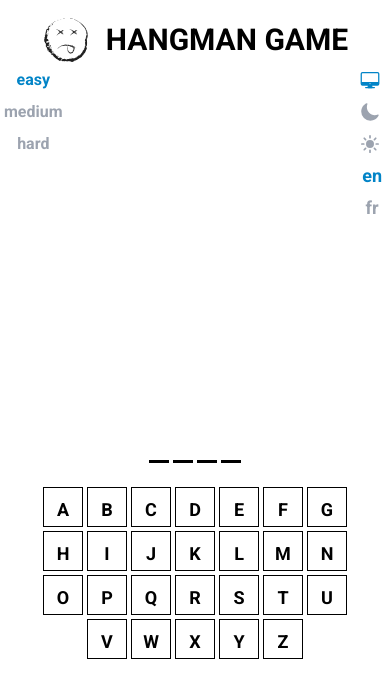
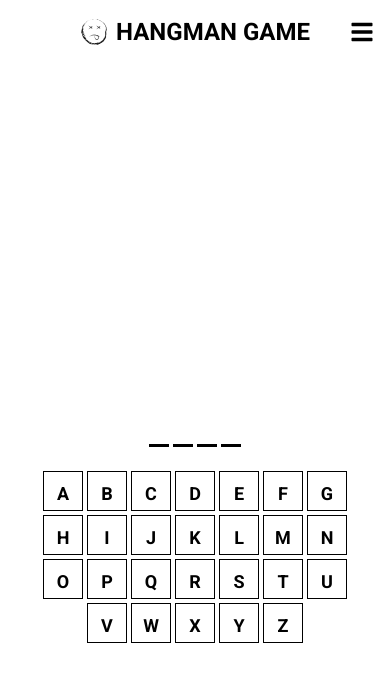
Before and after one commit to BorisLabianca/hangman-game, a React (Vite) app: page / in a window 390 px wide. Shown: the top 698 px of the page. Built offline with nearby package versions, Linux system fonts and the light colour scheme; a web font is replaced by a local one.

Commit message:
added header component still working on md switches appearance

```diff
--- a/src/App.tsx
+++ b/src/App.tsx
@@ -4,9 +4,7 @@ import "./App.css";
 import languageSwitch from "./assets/languageSwitch.json";
 
 // Components imports
-import ThemeSwitch from "./components/ThemeSwitch";
-import DifficultySwitch from "./components/DifficultySwitch";
-import LanguageSwitch from "./components/LanguageSwitch";
+import Header from "./components/Header";
 import HangmanDrawing from "./components/HangmanDrawing";
 import HangmanWord from "./components/HangmanWord";
 import Keyboard from "./components/Keyboard";
@@ -80,21 +78,11 @@ function App() {
 
   return (
     <div className="App dark:bg-black min-h-screen flex flex-col items-center">
-      <header className="p-4 flex justify-center items-center gap-4">
-        <div className="bg-[url('./assets/hangman_logo.svg')] dark:bg-[url('./assets/hangman_logo_dark_mode.svg')] h-12 w-12 md:h-20 md:w-20" />
-        <h1 className="dark:text-gray-400 text-3xl md:text-6xl font-semibold uppercase">
-          {language === "en"
-            ? languageSwitch.en.title
-            : language === "fr" && languageSwitch.fr.title}
-        </h1>
-      </header>
-      <ThemeSwitch />
-      <DifficultySwitch
+      <Header
+        getWord={getWord}
         setWordToGuess={setWordToGuess}
         setGuessedLetters={setGuessedLetters}
-        getWord={getWord}
       />
-      <LanguageSwitch />
       <div className="flex flex-col gap-6 my-0 mx-3 items-center p-4 justify-center max-w-5xl md:border-gray-200 md:border-solid md:border md:rounded-lg md:shadow-xl">
         <p
           className={`text-2xl font-semibold md:text-3xl text-center dark:text-gray-400 h-8 md:h-9 ${
--- a/src/components/DifficultySwitch.tsx
+++ b/src/components/DifficultySwitch.tsx
@@ -2,6 +2,7 @@ import { useAppDispatch, useAppSelector } from "../hooks";
 
 // Slice related imports
 import { setDifficulty } from "../features/difficulty/difficultySlice";
+import { toggleDropdown } from "../features/dropdown/dropdownSlice";
 
 // Language content import
 import languageSwitch from "../assets/languageSwitch.json";
@@ -20,22 +21,30 @@ const DifficultySwitch = ({
   const dispatch = useAppDispatch();
   const difficulty = useAppSelector((state) => state.difficulty.level);
   const language = useAppSelector((state) => state.language.language);
+  const isOpen = useAppSelector((state) => state.dropdown.isOpen);
 
   return (
-    <div className="duration-200 text-gray-400 dark:text-gray-300 rounded-lg flex flex-col items-center mb-4 fixed top-16 left-1">
+    <div
+      className={`duration-200 text-gray-400 dark:text-gray-300 rounded-lg flex flex-col items-center md:mb-4 md:fixed md:top-16 md:left-1 ease-in-out md:w-fit md:h-fit md:overflow-visible ${
+        !isOpen && "h-0 w-0 overflow-hidden"
+      }`}
+    >
       {language === "en"
         ? languageSwitch[language].levelOptions.map((option) => {
             return (
               <div
                 key={option.level}
-                className={`h-8 leading-9 rounded-full flex justify-center items-center ${
+                className={`md:h-8 leading-9 rounded-full flex justify-center items-center ${
                   difficulty === option.level && "text-sky-600"
-                } font-bold cursor-pointer`}
+                } font-bold cursor-pointer ${
+                  !isOpen && "h-0 w-0 overflow-hidden"
+                } duration-200 ease-in-out md:overflow-visible `}
                 onClick={() => {
                   difficulty !== option.level &&
                     dispatch(setDifficulty(option.level));
                   difficulty !== option.level && setGuessedLetters([]);
                   difficulty !== option.level && setWordToGuess(getWord());
+                  dispatch(toggleDropdown());
                 }}
               >
                 {option.text}
@@ -47,14 +56,17 @@ const DifficultySwitch = ({
             return (
               <div
                 key={option.level}
-                className={`h-8 leading-9 rounded-full flex justify-center items-center ${
+                className={`md:h-8 leading-9 rounded-full flex justify-center items-center ${
                   difficulty === option.level && "text-sky-600"
-                } font-bold cursor-pointer`}
+                } font-bold cursor-pointer ${
+                  !isOpen && "h-0 w-0 overflow-hidden"
+                } duration-200 ease-in-out md:overflow-visible `}
                 onClick={() => {
                   difficulty !== option.level &&
                     dispatch(setDifficulty(option.level));
                   difficulty !== option.level && setGuessedLetters([]);
                   difficulty !== option.level && setWordToGuess(getWord());
+                  dispatch(toggleDropdown());
                 }}
               >
                 {option.text}
--- /dev/null
+++ b/src/components/Header.tsx
@@ -0,0 +1,92 @@
+import { useEffect, useRef } from "react";
+import { useAppSelector, useAppDispatch } from "../hooks";
+import languageSwitch from "../assets/languageSwitch.json";
+import { FaBars } from "react-icons/fa";
+
+// Components imports
+import ThemeSwitch from "../components/ThemeSwitch";
+import DifficultySwitch from "../components/DifficultySwitch";
+import LanguageSwitch from "../components/LanguageSwitch";
+
+import { toggleDropdown } from "../features/dropdown/dropdownSlice";
+
+interface HeaderProps {
+  setWordToGuess: (val: string) => void;
+  setGuessedLetters: (val: string[]) => void;
+  getWord: () => any;
+}
+
+const Header = ({
+  setWordToGuess,
+  setGuessedLetters,
+  getWord,
+}: HeaderProps) => {
+  const dispatch = useAppDispatch();
+  const language = useAppSelector((state) => state.language.language);
+  const isOpen = useAppSelector((state) => state.dropdown.isOpen);
+  const hamburgerRef = useRef<HTMLDivElement>(null);
+  const dropdownRef = useRef<HTMLDivElement>(null);
+
+  useEffect(() => {
+    const handleClickOutside = (event: any) => {
+      if (
+        !hamburgerRef.current?.contains(event.target) &&
+        !dropdownRef.current?.contains(event.target)
+      ) {
+        dispatch(toggleDropdown());
+      }
+    };
+    document.addEventListener("click", handleClickOutside);
+    return () => {
+      document.removeEventListener("click", handleClickOutside);
+    };
+  }, []);
+
+  return (
+    <header className="p-4 flex justify-center items-center gap-2 md:gap-4">
+      <div className="bg-[url('./assets/hangman_logo.svg')] dark:bg-[url('./assets/hangman_logo_dark_mode.svg')] h-7 w-7 md:h-20 md:w-20" />
+      <h1 className="dark:text-gray-400 text-2xl md:text-6xl font-semibold uppercase">
+        {language === "en"
+          ? languageSwitch.en.title
+          : language === "fr" && languageSwitch.fr.title}
+      </h1>
+      <div
+        className="text-2xl absolute right-4 visible md:invisible"
+        onClick={() => {
+          dispatch(toggleDropdown());
+        }}
+        ref={hamburgerRef}
+      >
+        <FaBars className="dark:text-gray-400" />
+      </div>
+
+      <div
+        className={`dropdown-menu fixed top-12 right-4 origin-top-right flex items-start gap-6 p-3 ${
+          isOpen
+            ? "w-fit h-fit dark:bg-slate-800 dark:drop-shadow-[0px_0px_10px_rgba(225,225,225,0.5)] bg-white shadow-lg"
+            : "w-0 h-0 overflow-hidden shadow-none invisible bg-none"
+        } md:hidden duration-200 ease-in-out z-10`}
+        ref={dropdownRef}
+      >
+        <ThemeSwitch />
+        <DifficultySwitch
+          setWordToGuess={setWordToGuess}
+          setGuessedLetters={setGuessedLetters}
+          getWord={getWord}
+        />
+        <LanguageSwitch />
+      </div>
+      <div className="hidden md:block">
+        <ThemeSwitch />
+        <DifficultySwitch
+          setWordToGuess={setWordToGuess}
+          setGuessedLetters={setGuessedLetters}
+          getWord={getWord}
+        />
+        <LanguageSwitch />
+      </div>
+    </header>
+  );
+};
+
+export default Header;
--- a/src/components/LanguageSwitch.tsx
+++ b/src/components/LanguageSwitch.tsx
@@ -8,6 +8,8 @@ const options = [{ language: "en" }, { language: "fr" }];
 const LanguageSwitch = () => {
   const dispatch = useAppDispatch();
   const language = useAppSelector((state) => state.language.language);
+  const isOpen = useAppSelector((state) => state.dropdown.isOpen);
+
   const handleClick = (option: string) => {
     if (language !== option) {
       dispatch(switchLanguage(option));
@@ -18,14 +20,20 @@ const LanguageSwitch = () => {
     }
   };
   return (
-    <div className="duration-200 text-gray-400 dark:text-gray-300 rounded-lg flex flex-col items-center mb-4 fixed top-40 right-2">
+    <div
+      className={`duration-200 ease-in-out text-gray-400 dark:text-gray-300 rounded-lg flex flex-col items-center md:mb-4 md:fixed md:top-40 md:right-2 md:h-18 md:w-fit md:overflow-visible ${
+        !isOpen && "h-0 w-0 overflow-hidden"
+      }`}
+    >
       {options.map((option) => {
         return (
           <div
             key={option.language}
-            className={`h-8 w-auto text-lg leading-9 rounded-full flex justify-center items-center ${
+            className={`h-8 w-auto text-lg leading-9 rounded-full flex justify-center items-center md:overflow-visible  ${
               language === option.language && "text-sky-600"
-            } font-bold cursor-pointer`}
+            } font-bold cursor-pointer ${
+              !isOpen && "h-0 w-0 overflow-hidden"
+            } duration-200 ease-in-out`}
             onClick={() => {
               handleClick(option.language);
             }}
--- a/src/components/ThemeSwitch.tsx
+++ b/src/components/ThemeSwitch.tsx
@@ -3,12 +3,15 @@ import { useAppDispatch, useAppSelector } from "../hooks";
 
 // Slice related imports
 import { switchTheme } from "../features/theme/themeSlice";
+import { toggleDropdown } from "../features/dropdown/dropdownSlice";
 
 // Icon imports
 import { IoDesktopOutline, IoSunny, IoMoon } from "react-icons/io5";
 
 const ThemeSwitch = () => {
   const theme = useAppSelector((state) => state.theme.theme);
+  const isOpen = useAppSelector((state) => state.dropdown.isOpen);
+
   const dispatch = useAppDispatch();
 
   // Different theme options
@@ -57,17 +60,25 @@ const ThemeSwitch = () => {
       }
     }
   });
+
   return (
-    <div className="duration-200 text-gray-400 dark:text-gray-300 rounded-lg flex flex-col-reverse md:flex-row items-center mb-4 fixed top-16 right-1">
+    <div
+      className={`duration-200 ease-in-out text-gray-400 dark:text-gray-300 rounded-lg flex flex-col-reverse md:flex-row items-center md:mb-4 md:fixed md:top-16 md:right-1 ${
+        !isOpen && "h-0 w-0"
+      }`}
+    >
       {options.map((option) => {
         return (
           <div
             key={option.text}
             className={`w-8 h-8 leading-9 text-xl rounded-full flex items-center justify-center ${
               theme === option.text && "text-sky-600"
-            } cursor-pointer`}
+            } cursor-pointer ${
+              !isOpen && "h-0 w-0 overflow-hidden"
+            } duration-200 ease-in-out`}
             onClick={() => {
               dispatch(switchTheme(option.text));
+              dispatch(toggleDropdown());
             }}
           >
             {option.icon}
--- /dev/null
+++ b/src/features/dropdown/dropdownSlice.tsx
@@ -0,0 +1,24 @@
+import { createSlice } from "@reduxjs/toolkit";
+import { RootState } from "../store";
+
+interface InitialState {
+  isOpen: boolean;
+}
+
+const initialState: InitialState = {
+  isOpen: false,
+};
+
+const dropdownSlice = createSlice({
+  name: "dropdown",
+  initialState,
+  reducers: {
+    toggleDropdown: (state) => {
+      state.isOpen = !state.isOpen;
+    },
+  },
+});
+
+export const { toggleDropdown } = dropdownSlice.actions;
+export const selectDropdown = (state: RootState) => state.dropdown.isOpen;
+export default dropdownSlice.reducer;
--- a/src/features/store.tsx
+++ b/src/features/store.tsx
@@ -2,12 +2,14 @@ import { configureStore } from "@reduxjs/toolkit";
 import themeReducer from "./theme/themeSlice";
 import languageReducer from "./languages/languageSlice";
 import difficultyReducer from "./difficulty/difficultySlice";
+import dropdownReducer from "./dropdown/dropdownSlice";
 
 const store = configureStore({
   reducer: {
     theme: themeReducer,
     language: languageReducer,
     difficulty: difficultyReducer,
+    dropdown: dropdownReducer,
   },
 });
 export type RootState = ReturnType<typeof store.getState>;
```
